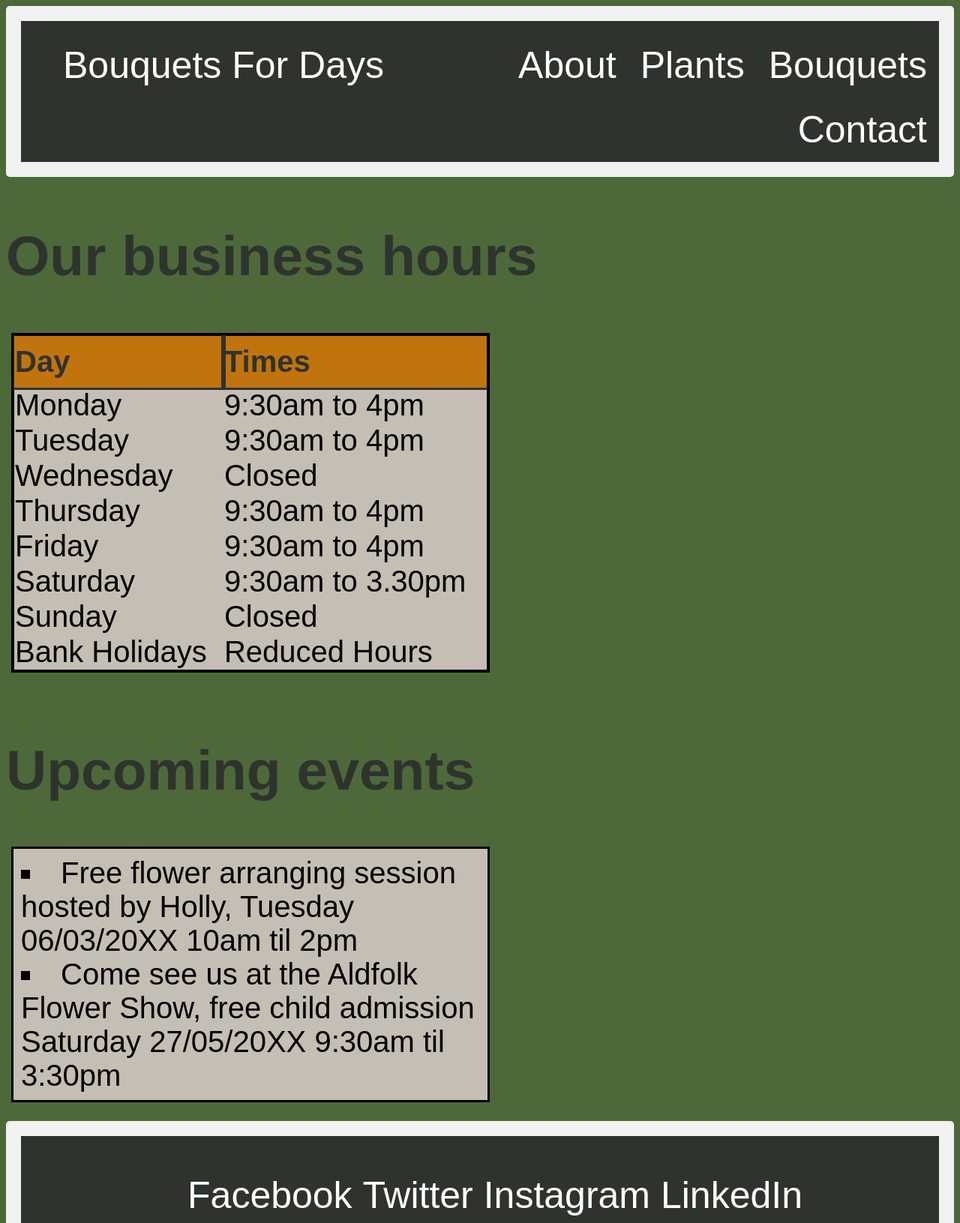
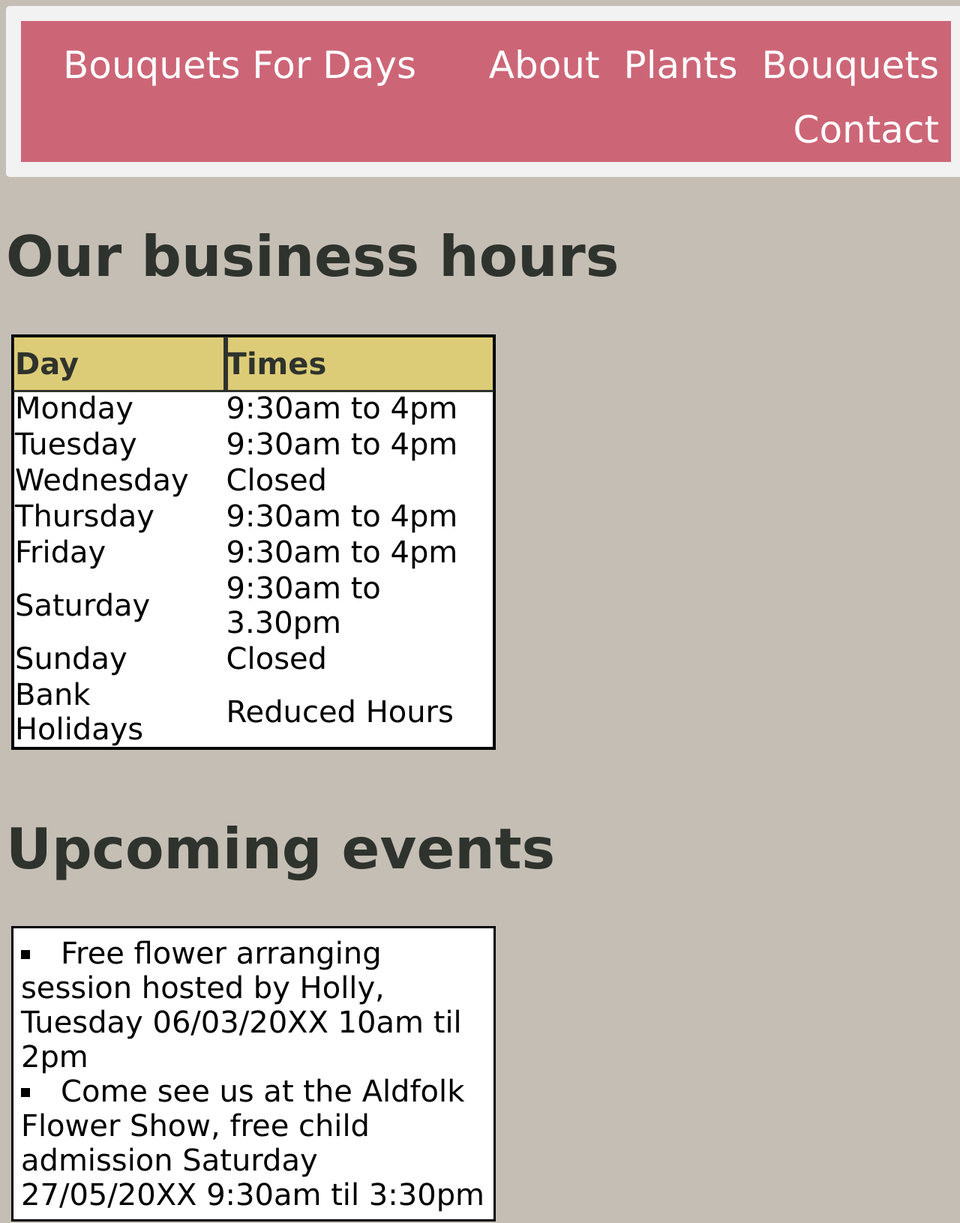
Before and after one commit to Ghastlywitch/Florist, a plain HTML site: page about.html in a window 1280 px wide. Shown: the top 1631 px of the page at 75% size. Drawn offline with Linux system fonts and the light colour scheme.

Commit message:
Add files via upload

```diff
--- a/style.css
+++ b/style.css
@@ -1,7 +1,13 @@
 /*affects all pages*/
 
 body {
-    background-color: #4D693A;
+    background-color: #c4beb5;
+    position: relative;
+    overflow-x: hidden;
+    min-height: 50em;
+    min-width: 320px;
+    width: 100%;
+
 }
 
 /*should do something with margins... for fun*/
@@ -12,15 +18,21 @@ img {
 }
 
 * {
-    font-family: Arial, Helvetica, sans-serif;
+    font-family: Verdana, Geneva, Tahoma, sans-serif;
     box-sizing: border-box;
+  }
+
+  @media screen and (min-width: 961px) {
+  * {
+      box-sizing: border-box;
+  }
   }
 
   /*link stuff*/
 
 
 .topnav {
-    background-color: #2f332d;
+    background-color: #CC6677;
     overflow: hidden;
 }
 
@@ -35,8 +47,8 @@ img {
 }
 
 .topnav a:hover {
-    background-color:#c1730e;
-    color: #fffdfa;
+    background-color:#DDCC77;
+    color: #2f332d;
   }
 
 .topnav a.split {
@@ -55,13 +67,13 @@ img {
 #navbar {
     display: flex;
     justify-content: space-evenly;
-    background-color: #2f332d;
+    background-color: #CC6677;
     font-size: 50px;
 }
 
 #navbar a:hover {
-    background-color:#c1730e;
-    color: #fffdfa;
+    background-color:#DDCC77;
+    color: #2f332d;
   }
 
 #navbar li {
@@ -70,7 +82,7 @@ img {
 
  /* visited link */
  a:visited {
-  color: #c1730e;
+  color: #2f332d;
 }
 
 /* mouse over link */
@@ -120,7 +132,7 @@ h2 {
 p {
   text-align: center;
   white-space: nowrap;
-  color: #c1730e;
+  color: #FFFFFF;
   word-wrap: break-word;
   font-size: 40px;
   background-color: #2f332d;
@@ -219,7 +231,7 @@ q {
 
 table {
   border: 1px solid;
-  background-color: #c4beb5;
+  background-color: #FFFFFF;
   font-size: 40px;
   width: 50%;
   margin: 10px;
@@ -233,7 +245,7 @@ table {
   padding-top: 12px;
   padding-bottom: 12px;
   text-align: left;
-  background-color:#c1730e;
+  background-color:#DDCC77;
   color: #2f332d;
   outline-style:solid ;
 }
@@ -242,7 +254,7 @@ ul.events {
   margin: 10px;
   padding: 10px;
   list-style-type: square;
-  background-color: #c4beb5;
+  background-color: #FFFFFF;
   width: 50%;
   outline-style: solid;
 }
@@ -272,7 +284,7 @@ input[type=text], select, textarea {
 
 /* Style the submit button with a specific background color etc */
 input[type=submit] {
-  background-color: #04AA6D;
+  background-color: #CC6677;
   color: white;
   padding: 12px 20px;
   border: none;
@@ -285,7 +297,7 @@ input[type=submit] {
 
 /* When moving the mouse over the submit button, add a darker green color */
 input[type=submit]:hover {
-  background-color: #45a049;
+  background-color: #882255;
 
 }
 
```
Also changed, not shown: bouquets.html (+5 -4 lines).
